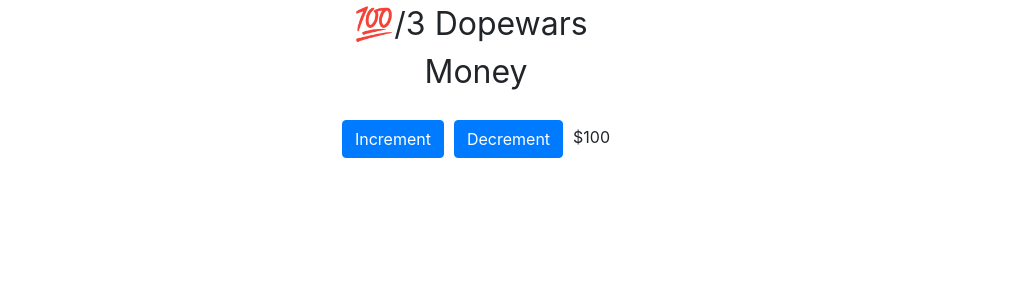
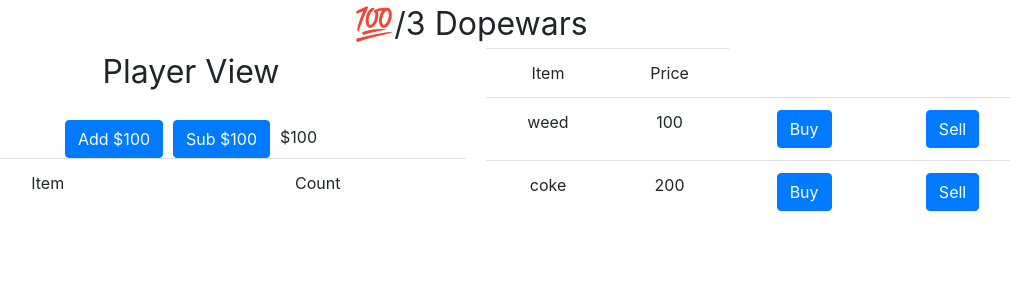
Before and after one commit to onewland/dopewars, a React (Create React App) app: page / in a window 1280 px wide. Shown: the top 300 px of the page, without its empty margins (169-1179 px from the left). Built offline with nearby package versions, Linux system fonts and the light colour scheme.

Commit message:
basic buy/sell

```diff
--- a/src/App.js
+++ b/src/App.js
@@ -3,6 +3,7 @@ import Button from 'react-bootstrap/Button';
 import Container from 'react-bootstrap/Container';
 import Row from 'react-bootstrap/Row';
 import Col from 'react-bootstrap/Col';
+import Table from 'react-bootstrap/Table';
 
 import './App.css';
 
@@ -12,15 +13,124 @@ class MoneyViewer extends React.Component {
   }
 }
 
+class OfferViewer extends React.Component {
+  attemptPurchase(offer) {
+    if(this.props.money >= offer.price) {
+      this.props.onPlayerBalanceChange(this.props.money - offer.price);
+      this.props.onPlayerInventoryChange(offer.productName, 1);
+    }
+  }
+
+  attemptSale(offer) {
+    let count = this.props.playerInventory[offer.productName]
+    if(count > 0) {
+      this.props.onPlayerBalanceChange(this.props.money + offer.price);
+      this.props.onPlayerInventoryChange(offer.productName, -1);
+    }
+  }
+
+  offerList() {
+    return this.props.offers.map(offer =>
+      <tr key={offer.productName}>
+        <td>{offer.productName}</td>
+        <td>{offer.price}</td>
+        <td><Button onClick={() => this.attemptPurchase(offer)}>Buy</Button></td>
+        <td><Button onClick={() => this.attemptSale(offer)}>Sell</Button></td>
+      </tr>
+    );
+  }
+
+  render() {
+    return (
+      <Col>
+        <Table>
+          <thead>
+            <tr>
+              <td>Item</td>
+              <td>Price</td>
+            </tr>
+          </thead>
+          <tbody>
+            {this.offerList()}
+          </tbody>
+        </Table>
+      </Col>
+    )
+  }
+}
+
+class InventoryViewer extends React.Component {
+  itemList() {
+    return Object.entries(this.props.inventory).map(entry => {
+      const [key,val] = entry;
+      return (
+        <tr key={key}>
+          <td>{key}</td>
+          <td>{val}</td>
+        </tr>
+      );
+    });
+  }
+
+  render() {
+    return (
+      <Table>
+        <thead>
+          <tr>
+            <td>Item</td>
+            <td>Count</td>
+          </tr>
+        </thead>
+        <tbody>
+          {this.itemList()}
+        </tbody>
+      </Table>
+    );
+  }
+}
+
+
 class Game extends React.Component {
   constructor(props) {
     super(props);
-    this.state = {money: props.startMoney};
+
+    let offers = [
+      {
+        productName: 'weed',
+        price: 100
+      },
+      {
+        productName: 'coke',
+        price: 200
+      }
+    ];
+
+    this.state = {money: props.startMoney, offers: offers, playerInventory: {}};
     this.adjustMoneyCurry = this.adjustMoneyCurry.bind(this);
+    this.onPlayerBalanceChange = this.onPlayerBalanceChange.bind(this);
+    this.onPlayerInventoryChange = this.onPlayerInventoryChange.bind(this);
   }
 
   adjustMoneyCurry(amount) {
     return () => this.setState({money: this.state.money + amount})
+  }
+
+  onPlayerBalanceChange(amount) {
+    this.setState({money: amount})
+  }
+
+  onPlayerInventoryChange(productName, amount) {
+    if(this.state.playerInventory[productName]) {
+      let inventory = this.state.playerInventory
+      inventory[productName] += amount
+      this.setState({inventory: inventory})
+    } else if(amount > 0) {
+      let inventory = this.state.playerInventory
+      inventory[productName] = amount
+      this.setState({inventory: inventory})
+    } else {
+      alert("invalid state");
+    }
   }
 
   render() {
@@ -28,17 +138,24 @@ class Game extends React.Component {
       <Container>
         <Row>
           <Col>
-            <header>💯/3 Dopewars</header>
+            <header><span role="img" aria-label="stylized 100">💯</span>/3 Dopewars</header>
           </Col>
         </Row>
         <Row>
           <Col className="space-children">
-            <header>Money</header>
+            <header>Player View</header>
             <br/>
-            <Button onClick={this.adjustMoneyCurry(10)}>Increment</Button>
-            <Button onClick={this.adjustMoneyCurry(-10)}>Decrement</Button>
+            <Button onClick={this.adjustMoneyCurry(100)}>Add $100</Button>
+            <Button onClick={this.adjustMoneyCurry(-100)}>Sub $100</Button>
             <MoneyViewer money={this.state.money}/>
+            <InventoryViewer inventory={this.state.playerInventory}/>
           </Col>
+          <OfferViewer
+           money={this.state.money}
+           offers={this.state.offers}
+           onPlayerBalanceChange={this.onPlayerBalanceChange}
+           onPlayerInventoryChange={this.onPlayerInventoryChange}
+           playerInventory={this.state.playerInventory} />
         </Row>
       </Container>
     );
```
